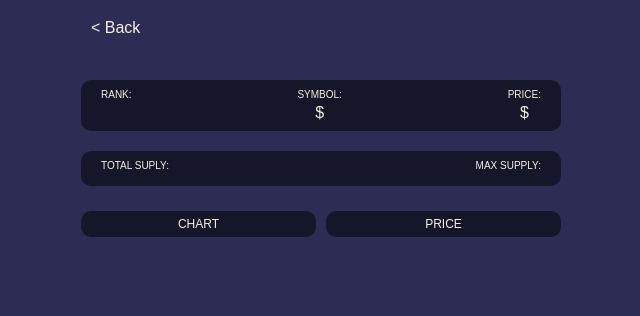
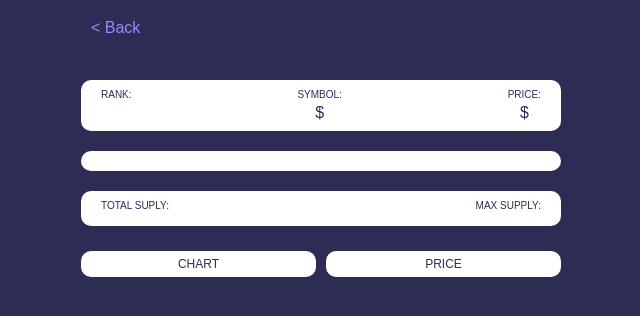
Before and after one commit to borat55/learning-react-project, a React (Create React App) app: page /details in a window 1280 px wide. Shown: the top 316 px of the page, without its empty margins (319-959 px from the left). Built offline with nearby package versions, Linux system fonts and the light colour scheme; no server answers.

Commit message:
Resetting the default theme colors

```diff
--- a/src/App.tsx
+++ b/src/App.tsx
@@ -1,6 +1,9 @@
 import { createGlobalStyle } from "styled-components";
 import Router from "./Router";
 import { ReactQueryDevtools } from "react-query/devtools";
+import { ThemeProvider } from "styled-components";
+import { dark, light } from "./theme";
+import { useState } from "react";
 
 const GlobalStyle = createGlobalStyle`
 @import url('https://fonts.googleapis.com/css2?family=Dancing+Script:wght@700&family=Raleway:wght@300;400&display=swap');
@@ -65,9 +68,11 @@ a {
 const App = () => {
   return (
     <>
-      <GlobalStyle />
-      <Router />
-      <ReactQueryDevtools initialIsOpen={true} />
+      <ThemeProvider theme={dark}>
+        <GlobalStyle />
+        <Router />
+        <ReactQueryDevtools initialIsOpen={true} />
+      </ThemeProvider>
     </>
   );
 };
--- a/src/index.tsx
+++ b/src/index.tsx
@@ -1,9 +1,8 @@
 import React from "react";
 import { QueryClient, QueryClientProvider } from "react-query";
 import ReactDOM from "react-dom/client";
-import { ThemeProvider } from "styled-components";
+
 import App from "./App";
-import { theme } from "./theme";
 
 const queryClient = new QueryClient();
 
@@ -13,9 +12,7 @@ const root = ReactDOM.createRoot(
 root.render(
   <React.StrictMode>
     <QueryClientProvider client={queryClient}>
-      <ThemeProvider theme={theme}>
-        <App />
-      </ThemeProvider>
+      <App />
     </QueryClientProvider>
   </React.StrictMode>
 );
--- a/src/routes/Chart.tsx
+++ b/src/routes/Chart.tsx
@@ -24,6 +24,7 @@ function Chart({ coinId }: ChartProps) {
       refetchInterval: 5000,
     }
   );
+  console.log(data);
   return (
     <div>
       {isLoading ? (
--- a/src/routes/Coin.tsx
+++ b/src/routes/Coin.tsx
@@ -39,9 +39,10 @@ const Title = styled.h1`
 const Overview = styled.div`
   display: flex;
   justify-content: space-between;
-  background-color: rgba(0, 0, 0, 0.5);
+  background-color: ${(props) => props.theme.cardColor};
   padding: 10px 20px;
   border-radius: 10px;
+  margin-bottom: 20px;
 `;
 const OverviewItem = styled.div`
   display: flex;
@@ -54,9 +55,7 @@ const OverviewItem = styled.div`
     margin-bottom: 5px;
   }
 `;
-const Description = styled.p`
-  margin: 20px 0px;
-`;
+const Description = styled.p``;
 
 const Tabs = styled.div`
   display: flex;
@@ -71,7 +70,7 @@ const Tab = styled.span<{ isActive: boolean }>`
   text-transform: uppercase;
   font-size: 12px;
   font-weight: 400;
-  background-color: rgba(0, 0, 0, 0.5);
+  background-color: ${(props) => props.theme.cardColor};
   padding: 7px 0px;
   border-radius: 10px;
   color: ${(props) =>
@@ -85,6 +84,7 @@ const GoBackBtn = styled.span`
   display: inline-block;
   padding: 20px 10px 10px 10px;
   cursor: pointer;
+  color: ${(props) => props.theme.accentColor};
 `;
 
 interface RouteParams {
@@ -228,7 +228,9 @@ function Coin() {
               <span>${tickersData?.quotes.USD.price.toFixed(2)}</span>
             </OverviewItem>
           </Overview>
-          <Description>{infoData?.description}</Description>
+          <Overview>
+            <Description>{infoData?.description}</Description>
+          </Overview>
           <Overview>
             <OverviewItem>
               <span>Total Suply:</span>
--- a/src/routes/Coins.tsx
+++ b/src/routes/Coins.tsx
@@ -20,8 +20,8 @@ const Header = styled.header`
 const CoinsList = styled.ul``;
 
 const Coin = styled.li`
-  background-color: white;
-  color: ${(props) => props.theme.bgColor};
+  background-color: ${(props) => props.theme.cardColor};
+  color: ${(props) => props.theme.textColor};
   margin-bottom: 10px;
   border-radius: 15px;
   a {
--- a/src/styled.d.ts
+++ b/src/styled.d.ts
@@ -7,5 +7,6 @@ declare module "styled-components" {
     textColor: string;
     bgColor: string;
     accentColor: string;
+    cardColor: string;
   }
 }
--- a/src/theme.ts
+++ b/src/theme.ts
@@ -1,7 +1,15 @@
 import { DefaultTheme } from "styled-components";
 
-export const theme: DefaultTheme = {
+export const dark: DefaultTheme = {
   bgColor: "#2c2c54",
-  textColor: "#f7f1e3",
+  textColor: "#2c2c54",
   accentColor: "#9c88ff",
+  cardColor: "white",
 };
+
+export const light: DefaultTheme = {
+  bgColor: "#cfd8dc",
+  textColor: "#2c2c54",
+  accentColor: "#1a237e",
+  cardColor: "white",
+};
```
